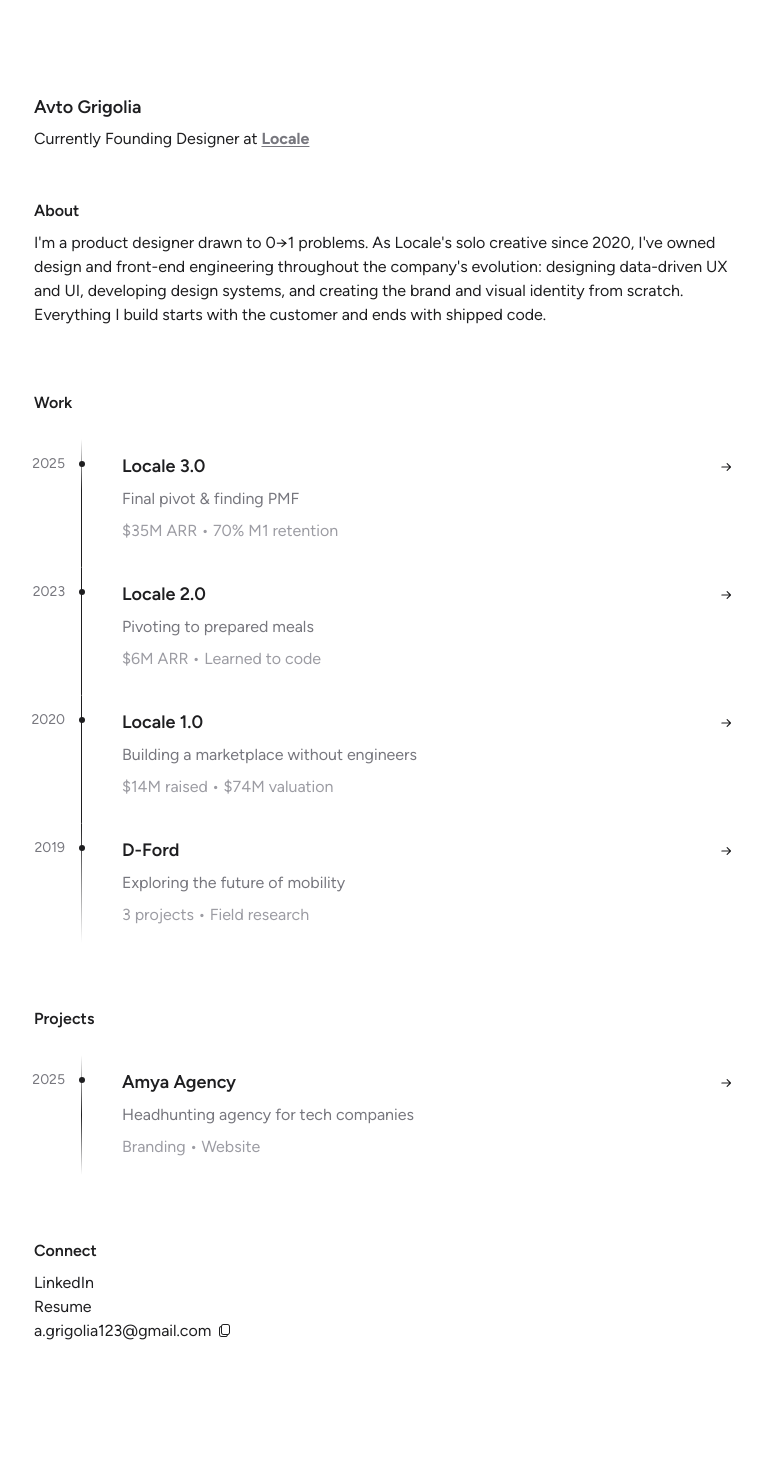
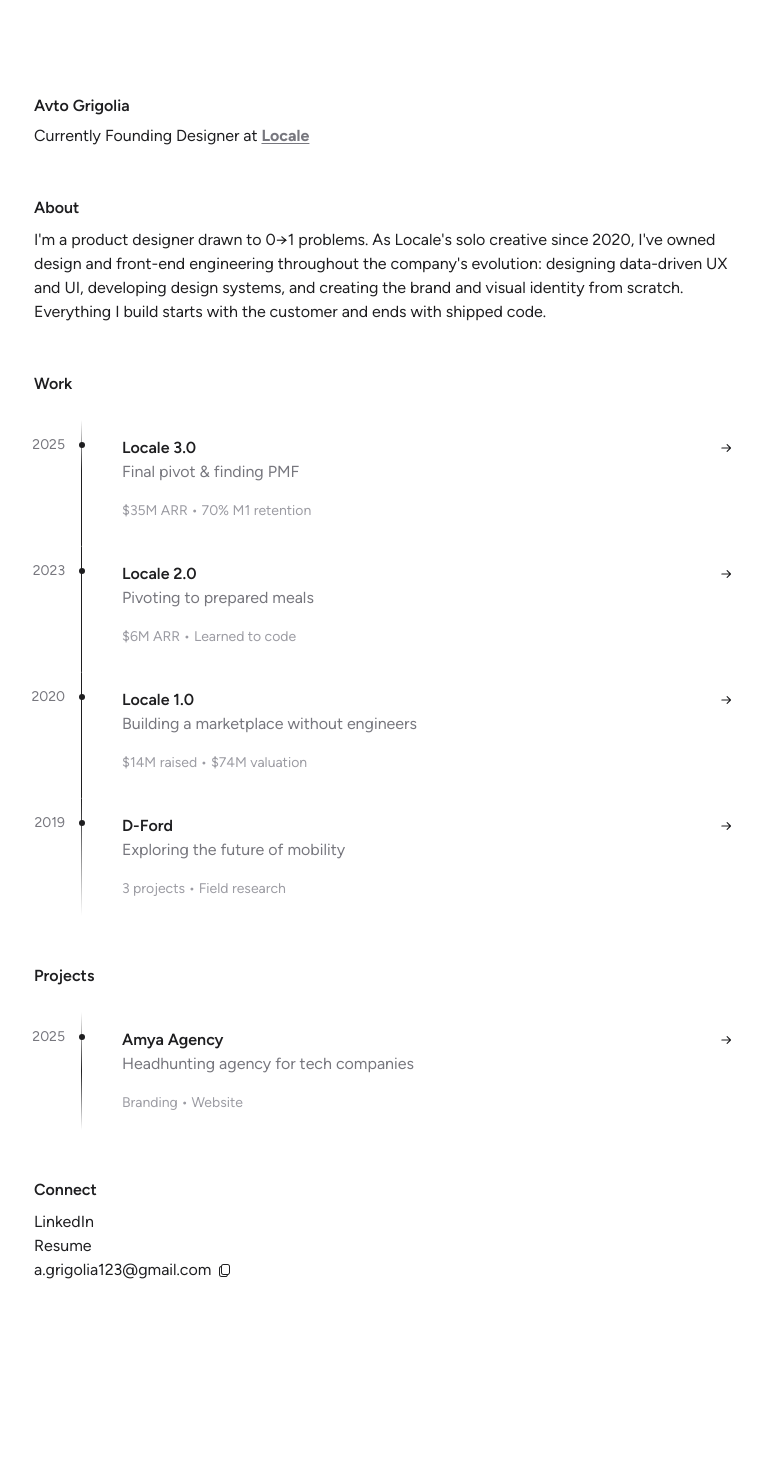
Before and after one commit to a-grigolia/portfolio, a Next.js app: page / in a window 1280 px wide. Shown: the top 1470 px of the page, without its empty margins (246-1008 px from the left). Built offline with nearby package versions, Linux system fonts and the light colour scheme.

Commit message:
push styling changes

```diff
--- a/app/globals.css
+++ b/app/globals.css
@@ -84,6 +84,29 @@
   }
 }
 
+/* Homepage entrance reveal */
+@keyframes reveal-rise {
+  from {
+    opacity: 0;
+    transform: translateY(14px);
+  }
+  to {
+    opacity: 1;
+    transform: none;
+  }
+}
+
+.reveal {
+  animation: reveal-rise 0.8s cubic-bezier(0.16, 1, 0.3, 1) both;
+  animation-delay: var(--reveal-delay, 0ms);
+}
+
+@media (prefers-reduced-motion: reduce) {
+  .reveal {
+    animation: none;
+  }
+}
+
 @keyframes timeline-marquee {
   from {
     transform: translateX(0);
--- a/app/page.js
+++ b/app/page.js
@@ -5,10 +5,10 @@
 export default function HomePage() {
   return (
     <div className="mx-auto max-w-[816px] px-6 py-16 sm:px-12 sm:py-24">
-      <div className="flex flex-col gap-16">
+      <div className="flex flex-col gap-12">
         <section className="flex flex-col gap-12">
-          <div className="flex flex-col gap-2">
-            <h1 className="text-lg font-semibold leading-tight text-foreground">
+          <div className="reveal flex flex-col gap-2">
+            <h1 className="text-base font-semibold leading-tight text-foreground">
               {profile.name}
             </h1>
             <p className="text-base leading-6 text-foreground">
@@ -24,7 +24,7 @@
             </p>
           </div>
 
-          <div className="flex flex-col gap-2">
+          <div className="reveal flex flex-col gap-2" style={{ "--reveal-delay": "80ms" }}>
             <h2 className="text-base font-semibold text-foreground">About</h2>
             {profile.about.map((paragraph, i) => (
               <p key={i} className="text-base leading-6 text-foreground">
@@ -34,19 +34,28 @@
           </div>
         </section>
 
-        <section className="flex flex-col gap-6">
+        <section
+          className="reveal flex flex-col gap-6"
+          style={{ "--reveal-delay": "160ms" }}
+        >
           <h2 className="text-base font-semibold text-foreground">Work</h2>
           <Timeline items={work} />
         </section>
 
-        <section className="flex flex-col gap-6">
+        <section
+          className="reveal flex flex-col gap-6"
+          style={{ "--reveal-delay": "240ms" }}
+        >
           <h2 className="text-base font-semibold text-foreground">
             Projects
           </h2>
           <Timeline items={sideProjects} />
         </section>
 
-        <section className="flex flex-col gap-2">
+        <section
+          className="reveal flex flex-col gap-2"
+          style={{ "--reveal-delay": "320ms" }}
+        >
           <h2 className="text-base font-semibold text-foreground">Connect</h2>
           <div className="flex flex-col text-base leading-6">
             <a
--- a/components/Hero.js
+++ b/components/Hero.js
@@ -3,7 +3,7 @@
 export default function Hero({ title, subtitle, stats }) {
   return (
     <header className="px-2 sm:px-12">
-      <h1 className="font-sans text-[30px] font-semibold leading-tight tracking-tight text-foreground">
+      <h1 className="font-sans text-[20px] font-semibold leading-tight tracking-tight text-foreground">
         {title}
       </h1>
       {subtitle ? (
--- a/components/StatsStrip.js
+++ b/components/StatsStrip.js
@@ -8,7 +8,7 @@
           <dt className="font-sans text-[14px] leading-[22px] text-subtle">
             {stat.label}
           </dt>
-          <dd className="mt-1 font-sans text-[20px] font-semibold leading-7 tracking-tight text-foreground">
+          <dd className="mt-1 font-sans text-[18px] font-semibold leading-7 tracking-tight text-foreground">
             {stat.value}
           </dd>
         </div>
--- a/components/Timeline.js
+++ b/components/Timeline.js
@@ -38,9 +38,10 @@
 function EntryBody({ title, subtitle, stats, wip }) {
   return (
     <>
-      <div className="flex items-start justify-between gap-4">
+      <div className="flex flex-col">
+        <div className="flex items-center justify-between gap-4">
           <h3
-          className={`text-lg font-semibold leading-tight text-foreground ${
+            className={`text-base font-semibold leading-6 text-foreground ${
               wip ? "opacity-30" : ""
             }`}
           >
@@ -59,8 +60,9 @@
             {subtitle}
           </p>
         ) : null}
+      </div>
       {stats ? (
-        <p className={`text-base leading-6 text-muted ${wip ? "opacity-30" : ""}`}>
+        <p className={`text-sm leading-[22px] text-muted ${wip ? "opacity-30" : ""}`}>
           {stats}
         </p>
       ) : null}
@@ -146,7 +148,7 @@
 
       {/* Entry */}
       {wip ? (
-        <div className={`flex min-w-0 flex-1 flex-col gap-2 p-4 ${gapClass}`}>
+        <div className={`flex min-w-0 flex-1 flex-col gap-4 p-4 ${gapClass}`}>
           <EntryBody title={title} subtitle={subtitle} stats={stats} wip />
         </div>
       ) : (
@@ -159,7 +161,7 @@
           className={`group flex min-w-0 flex-1 select-none items-stretch rounded-[30px] p-2 transition-[background-color,box-shadow] delay-[var(--exit-delay,0ms)] duration-300 ease-out hover:bg-white hover:shadow-[0px_2px_6px_rgba(0,0,0,0.15)] hover:delay-0 dark:hover:bg-card dark:hover:shadow-none ${gapClass}`}
         >
           <HoverMedia media={media} mediaFit={mediaFit} />
-          <div className="flex min-w-0 flex-1 flex-col gap-2 p-2">
+          <div className="flex min-w-0 flex-1 flex-col gap-4 p-2">
             <EntryBody title={title} subtitle={subtitle} stats={stats} />
           </div>
         </Link>
```
Lines whose indentation alone changed are shown as unchanged.
